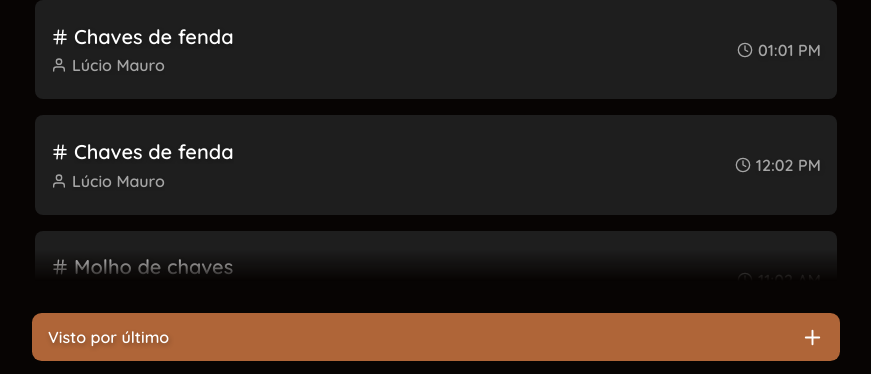
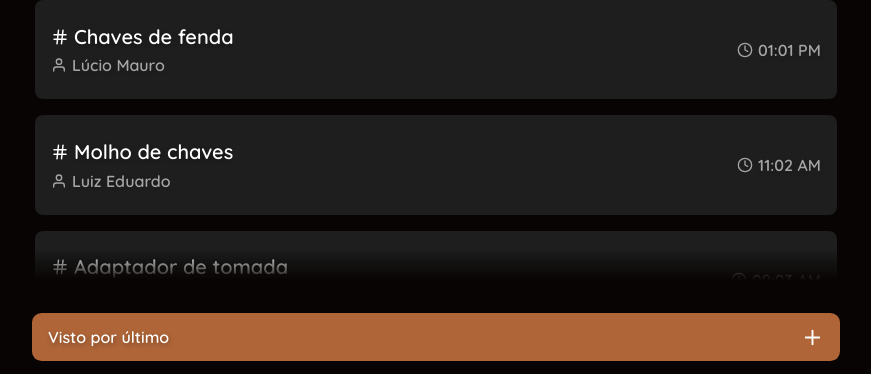
Before and after one commit to Luizefz/TaComQuem, a React (Create React App) app: page / in a window 1280 px wide. Shown: the part 423-797 px from the top of the page, without its empty margins (204-1075 px from the left). Built offline with nearby package versions, Linux system fonts and the light colour scheme.

Commit message:
feat: add a functional filter on CalendarDay

```diff
--- a/src/common/context/Calendar.tsx
+++ b/src/common/context/Calendar.tsx
@@ -1,7 +1,7 @@
 import React, { createContext, useState } from 'react'
 import { ICalendar, ICalendarContext, IMonthDays } from '../../shared/Interfaces/ICalendar';
-//@ts-ignore
-export const CalendarContext = createContext<ICalendarContext>();
+
+export const CalendarContext = createContext({} as ICalendarContext);
 CalendarContext.displayName = "Calendar";
 
 export const CalendarProvider = ({ children }: { children: React.ReactNode }) => {
--- /dev/null
+++ b/src/common/context/Cards.tsx
@@ -0,0 +1,84 @@
+import { createContext, useState } from 'react';
+import { ICard, ICardsContext } from '../../shared/Interfaces/ICard';
+
+export const CardsContext = createContext({} as ICardsContext);
+CardsContext.displayName = 'CardsContext';
+
+export const CardsProvider = ({ children }: { children: React.ReactNode }) => {
+    const [cardData, setCardData] = useState<ICard[]>([
+        {
+            'id': 0,
+            'name': 'Molho de chaves',
+            'location': { 'returned': false, 'place': null, 'holder': 'Luiz Eduardo' },
+            'datetime': 'Tue Jan 24 2023 08:02:00 GMT-0300 (Horário Padrão de Brasília)'
+        },
+        {
+            'id': 1,
+            'name': 'Extensão elétrica',
+            'location': { 'returned': true, 'place': 'Sala 506', 'holder': 'José Arnaldo' },
+            'datetime': 'Tue Jan 24 2023 11:20:00 GMT-0300 (Horário Padrão de Brasília)'
+        },
+        {
+            'id': 2,
+            'name': 'Adaptador de tomada',
+            'location': { 'returned': true, 'place': 'Administração', 'holder': 'Davi Souza' },
+            'datetime': 'Tue Jan 24 2023 06:03:00 GMT-0300 (Horário Padrão de Brasília)'
+        },
+        {
+            'id': 3,
+            'name': 'Chaves de fenda',
+            'location': { 'returned': false, 'place': null, 'holder': 'Lúcio Mauro' },
+            'datetime': 'Tue Jan 24 2023 10:01:00 GMT-0300 (Horário Padrão de Brasília)'
+        },
+        {
+            'id': 4,
+            'name': 'Contrato de locação',
+            'location': { 'returned': false, 'place': null, 'holder': 'Lúcio Mauro' },
+            'datetime': 'Sun Jun 04 2023 00:00:00 GMT-0300 (Horário Padrão de Brasília)'
+        },
+        {
+            'id': 5,
+            'name': 'Cartão de acesso',
+            'location': { 'returned': false, 'place': null, 'holder': 'Lúcio Mauro' },
+            'datetime': 'Sun Jun 04 2023 00:00:00 GMT-0300 (Horário Padrão de Brasília)'
+        },
+        {
+            'id': 6,
+            'name': 'A chave do sucesso é a persistência',
+            'location': { 'returned': false, 'place': null, 'holder': 'Lúcio Mauro' },
+            'datetime': 'Sun Jun 04 2023 00:00:00 GMT-0300 (Horário Padrão de Brasília)'
+        }
+    ]);
+    const [selectedDay, setSelectedDay] = useState('');
+
+    cardData.sort((a, b) => {
+        if (a.datetime > b.datetime) {
+            return -1;
+        }
+        if (b.datetime < a.datetime) {
+            return 1;
+        }
+        return 0
+    });
+
+    const cardsDayFilter = cardData.filter(function (dayFilter) {
+        let date = new Date(dayFilter.datetime)
+        if (!selectedDay) {
+            return cardData
+        } else {
+            return date.toLocaleDateString() === selectedDay
+        }
+    });
+
+
+    return (
+        <CardsContext.Provider
+            value={{
+                setCardData,
+                cardsDayFilter,
+                setSelectedDay
+            }}>
+            {children}
+        </CardsContext.Provider>
+    )
+}
--- a/src/components/Calendar/CalendarDay/index.tsx
+++ b/src/components/Calendar/CalendarDay/index.tsx
@@ -1,11 +1,13 @@
-import React, { useState, useContext } from 'react'
+import React, { useState, useContext, useEffect } from 'react'
 import styles from '../Calendar.module.scss'
 import { motion } from "framer-motion";
 import { IMonthDays } from '../../../shared/Interfaces/ICalendar';
 import { CalendarContext } from '../../../common/context/Calendar';
+import { CardsContext } from '../../../common/context/Cards';
 
 function CalendarDay({ id, date, toDay, DOTWeek = 0 }: IMonthDays) {
 
+    const { setSelectedDay } = useContext(CardsContext)
     const [isSelected, setIsSelected] = useState(false);
     const { scrollXPosition } = useContext(CalendarContext)
 
@@ -28,10 +30,18 @@ function CalendarDay({ id, date, toDay, DOTWeek = 0 }: IMonthDays) {
         return isToday;
     }
 
+    useEffect(() => {
+        if (!isSelected) {
+            setSelectedDay('')
+        } else {
+            setSelectedDay(date.toLocaleDateString())
+        }
+    }, [isSelected])
+
     return (
         <motion.button
             className={styles.container__calendar_days_button}
-            onClick={() => setIsSelected(!isSelected)}
+            onTap={() => setIsSelected(!isSelected)}
             style={{ backgroundColor: isSelected ? '#AF6538' : isToDay() ? '#1E1E1E' : '' }}
             whileHover={{ scale: 1.1, border: 'solid 1px #AF6538' }}
             whileTap={{ scale: 0.9, border: 'solid 1px #AF6538' }}
--- a/src/components/Calendar/index.tsx
+++ b/src/components/Calendar/index.tsx
@@ -1,4 +1,4 @@
-import React, { useContext, useEffect, useRef } from 'react'
+import { useContext, useEffect, useRef } from 'react'
 import styles from './Calendar.module.scss'
 import CalendarDay from './CalendarDay'
 import CalendarMonth from './CalendarMonth';
@@ -15,7 +15,6 @@ function Calendar() {
     useEffect(() => {
         setMonthDays(getDaysInMonth({ monthIndex, year }));
         scrollXPosition(0);
-        // eslint-disable-next-line
     }, [monthIndex, year])
 
     return (
--- a/src/components/CardList/Card/index.tsx
+++ b/src/components/CardList/Card/index.tsx
@@ -2,36 +2,38 @@ import React from 'react'
 import styles from '../CardList.module.scss'
 import { FiClock, FiHash, FiMapPin, FiUser } from "react-icons/fi";
 import { motion } from 'framer-motion';
-import { ICards } from '../../../shared/Interfaces/ICards';
+import { ICard } from '../../../shared/Interfaces/ICard';
 
-function Card({ item, i = 0 }: ICards) {
+function Card({ data, index = 0 }: { data: ICard, index: number }) {
 
     function getTimeStamp() {
-        let timestamp = new Date(item.datetime);
+        let timestamp = new Date(data.datetime);
         return timestamp.toLocaleTimeString([], { hour: '2-digit', minute: '2-digit' });
     }
 
     return (
-        <motion.div className={styles.container__card}
+        <motion.div
+            className={styles.container__card}
             initial={{ opacity: 0, y: 20 }}
             animate={{ opacity: 1, y: 0 }}
-            transition={{ duration: 0.5, delay: i * 0.2 + 1 }}
+            transition={{ duration: 0.5, delay: index * 0.2 + 1 }}
+            onTap={() => alert(`Você clicou no item ${data.datetime}`)}
         >
             <div className={styles.container__card_item_info}>
                 <div className={styles.container__card_item_name}>
                     <FiHash size={18} aria-label='Item' />
-                    <h1>{item.name}</h1>
+                    <h1>{data.name}</h1>
                 </div>
                 <div className={styles.container__card_item_location}>
-                    {item.location.returned ?
+                    {data.location.returned ?
                         <>
                             <FiMapPin size={16} aria-label='Localização do item' />
-                            <p>{item.location.place}</p>
+                            <p>{data.location.place}</p>
                         </>
                         :
                         <>
                             <FiUser size={16} aria-label='Detentor do ítem' />
-                            <p>{item.location.holder}</p>
+                            <p>{data.location.holder}</p>
                         </>
                     }
                 </div>
--- a/src/pages/Home.tsx
+++ b/src/pages/Home.tsx
@@ -1,60 +1,14 @@
-import React from 'react'
+import React, { useContext } from 'react'
 import Calendar from '../components/Calendar'
 import CardList from '../components/CardList'
 import Card from '../components/CardList/Card'
 import Header from '../components/Header'
 import BottomAction from '../components/BottomAction'
+import { CardsContext } from '../common/context/Cards'
+import { ICard } from '../shared/Interfaces/ICard'
 
 function Home() {
-
-    let data = [
-        {
-            'id': 0,
-            'name': 'Molho de chaves',
-            'location': { 'returned': false, 'place': null, 'holder': 'Luiz Eduardo' },
-            'datetime': 'Tue Jan 24 2023 08:02:00 GMT-0300 (Horário Padrão de Brasília)'
-        },
-        {
-            'id': 1,
-            'name': 'Extensão elétrica',
-            'location': { 'returned': true, 'place': 'Sala 506', 'holder': 'José Arnaldo' },
-            'datetime': 'Tue Jan 24 2023 11:20:00 GMT-0300 (Horário Padrão de Brasília)'
-        },
-        {
-            'id': 2,
-            'name': 'Adaptador de tomada',
-            'location': { 'returned': true, 'place': 'Administração', 'holder': 'Davi Souza' },
-            'datetime': 'Tue Jan 24 2023 06:03:00 GMT-0300 (Horário Padrão de Brasília)'
-        },
-        {
-            'id': 3,
-            'name': 'Chaves de fenda',
-            'location': { 'returned': false, 'place': null, 'holder': 'Lúcio Mauro' },
-            'datetime': 'Tue Jan 24 2023 10:01:00 GMT-0300 (Horário Padrão de Brasília)'
-        },
-        {
-            'id': 4,
-            'name': 'Chaves de fenda',
-            'location': { 'returned': false, 'place': null, 'holder': 'Lúcio Mauro' },
-            'datetime': 'Tue Jan 24 2023 09:02:00 GMT-0300 (Horário Padrão de Brasília)'
-        },
-        {
-            'id': 5,
-            'name': 'Chaves de fenda',
-            'location': { 'returned': false, 'place': null, 'holder': 'Lúcio Mauro' },
-            'datetime': 'Tue Jan 24 2023 08:00:00 GMT-0300 (Horário Padrão de Brasília)'
-        }
-    ];
-
-    data.sort((a, b) => {
-        if (a.datetime > b.datetime) {
-            return -1;
-        }
-        if (b.datetime < a.datetime) {
-            return 1;
-        }
-        return 0
-    });
+    const { cardsDayFilter } = useContext(CardsContext);
 
     return (
         <div>
@@ -63,8 +17,8 @@ function Home() {
             <Calendar />
 
             <CardList>
-                {data.map((cardItem, i) =>
-                    <Card key={cardItem.id} item={cardItem} i={i} />
+                {cardsDayFilter.map((cardItem: ICard, index: number) =>
+                    <Card key={cardItem.id} data={cardItem} index={index} />
                 )}
             </CardList>
             <BottomAction />
--- a/src/routes.tsx
+++ b/src/routes.tsx
@@ -2,13 +2,16 @@ import React from 'react'
 import { BrowserRouter as Router } from "react-router-dom";
 import { CalendarProvider } from './common/context/Calendar'
 import AnimatedRoutes from './AnimatedRoutes';
+import { CardsProvider } from './common/context/Cards';
 
 function Routes() {
     return (
         <CalendarProvider>
-            <Router>
-                <AnimatedRoutes />
-            </Router>
+            <CardsProvider>
+                <Router>
+                    <AnimatedRoutes />
+                </Router>
+            </CardsProvider>
         </CalendarProvider>
     )
 }
--- /dev/null
+++ b/src/shared/Interfaces/ICard.ts
@@ -0,0 +1,17 @@
+export interface ICard {
+    id: number,
+    name: string,
+    location: {
+        returned: boolean,
+        place: null | string,
+        holder: string,
+    },
+    description?: string,
+    datetime: string,
+}
+
+export interface ICardsContext {
+    setCardData: React.Dispatch<React.SetStateAction<ICard[]>>,
+    cardsDayFilter: any,
+    setSelectedDay: React.Dispatch<React.SetStateAction<string>>,
+}
```
Also changed, not shown: src/shared/Interfaces/ICards.ts (deleted, +0 -13 lines).
